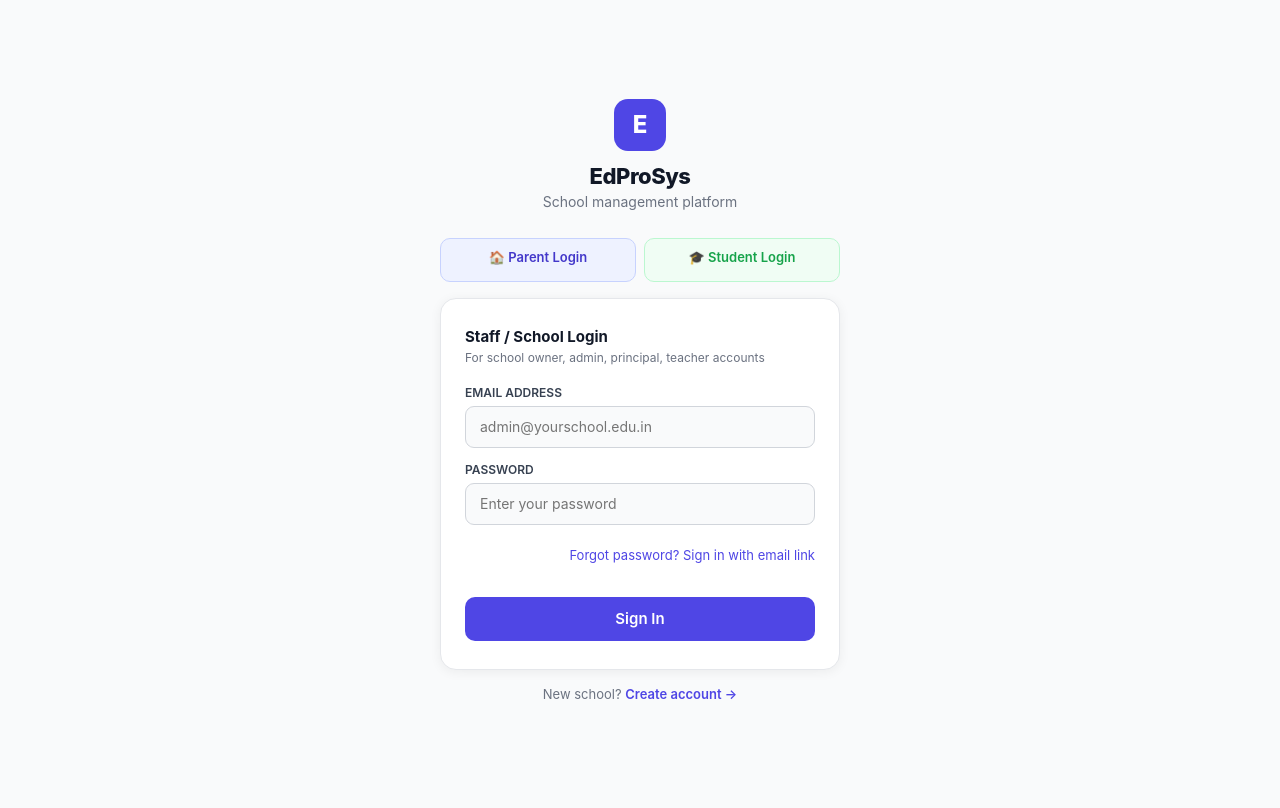
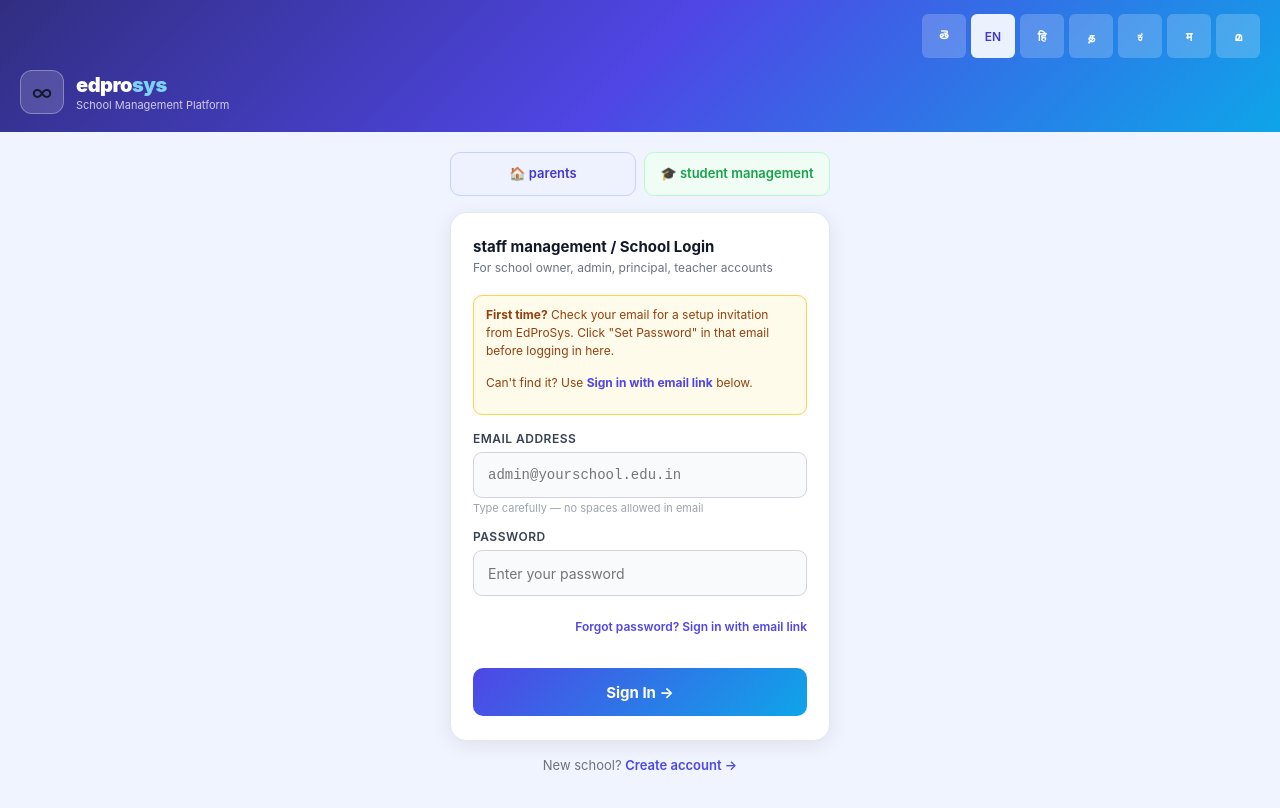
Before and after one commit to PranixQuick/School-OS, a Next.js app: page /login in a window 1280 px wide. Shown: the top 808 px of the page. Built offline with nearby package versions, Linux system fonts and the light colour scheme; no server answers.

Commit message:
fix(auth): strip whitespace/spaces from email input; add language switcher; refresh brand header; show invite status guidance when auth not set up

```diff
--- a/app/login/page.tsx
+++ b/app/login/page.tsx
@@ -2,26 +2,44 @@
 
 import { useState, useEffect, FormEvent, Suspense } from 'react';
 import { useRouter, useSearchParams } from 'next/navigation';
+import { T } from '@/lib/i18n';
+import { useLang } from '@/lib/useLang';
+import type { Lang } from '@/lib/i18n';
+
+// ─── Email sanitization ────────────────────────────────────────────────────────
+// Strips ALL whitespace (mid-string spaces from Samsung keyboard, Gboard autocorrect,
+// Telugu IME, mobile autofill injecting spaces around '@').
+function sanitizeEmail(raw: string): string {
+  return raw
+    .replace(/\s+/g, '')       // strip ALL whitespace including mid-string spaces
+    .toLowerCase()
+    .trim();
+}
 
 function QueryReader({
-  setEmail, setPassword, setShowMagicLink,
+  setEmail, setShowMagicLink,
 }: {
   setEmail: (v: string) => void;
-  setPassword: (v: string) => void;
   setShowMagicLink: (v: boolean) => void;
 }) {
   const searchParams = useSearchParams();
   useEffect(() => {
     if (searchParams.get('magic') === '1') setShowMagicLink(true);
     const emailParam = searchParams.get('email');
-    if (emailParam) setEmail(decodeURIComponent(emailParam));
-  }, [searchParams, setEmail, setPassword, setShowMagicLink]);
+    if (emailParam) setEmail(sanitizeEmail(decodeURIComponent(emailParam)));
+  }, [searchParams, setEmail, setShowMagicLink]);
   return null;
 }
 
+const LANG_SHORT: Partial<Record<Lang, string>> = {
+  en: 'EN', hi: 'हि', te: 'తె', ta: 'த', kn: 'ಕ', mr: 'म', ml: 'മ',
+};
+const LANG_ORDER: Lang[] = ['te', 'en', 'hi', 'ta', 'kn', 'mr', 'ml'];
+
 export default function LoginPage() {
   const router = useRouter();
-  const [email, setEmail] = useState('');
+  const { lang, setLang } = useLang();
+  const [email, setEmailRaw] = useState('');
   const [password, setPassword] = useState('');
   const [loading, setLoading] = useState(false);
   const [error, setError] = useState('');
@@ -29,16 +47,32 @@ export default function LoginPage() {
   const [magicLinkLoading, setMagicLinkLoading] = useState(false);
   const [magicLinkSent, setMagicLinkSent] = useState(false);
   const [magicLinkError, setMagicLinkError] = useState('');
+  const [emailWarning, setEmailWarning] = useState('');
+
+  // Always sanitize on the way in — catches paste, autofill, keyboard injection
+  function setEmail(v: string) {
+    const sanitized = sanitizeEmail(v);
+    setEmailRaw(sanitized);
+    // Warn user if we stripped characters (so they know what happened)
+    if (v !== sanitized && v.replace(/\s+/g,'').toLowerCase() === sanitized) {
+      setEmailWarning('Spaces removed from email address.');
+      setTimeout(() => setEmailWarning(''), 3000);
+    } else {
+      setEmailWarning('');
+    }
+  }
 
   async function handleLogin(e: FormEvent) {
     e.preventDefault();
     if (showMagicLink) return;
+    const cleanEmail = sanitizeEmail(email);
+    if (cleanEmail !== email) setEmailRaw(cleanEmail);
     setLoading(true); setError('');
     try {
       const res = await fetch('/api/auth/login', {
         method: 'POST',
         headers: { 'Content-Type': 'application/json' },
-        body: JSON.stringify({ email, password }),
+        body: JSON.stringify({ email: cleanEmail, password }),
       });
       const data = await res.json() as { error?: string; code?: string; redirectTo?: string };
       if (!res.ok) {
@@ -52,12 +86,13 @@ export default function LoginPage() {
   }
 
   async function handleMagicLink() {
-    if (!email.trim()) { setMagicLinkError('Please enter your email address above first.'); return; }
+    const cleanEmail = sanitizeEmail(email);
+    if (!cleanEmail) { setMagicLinkError('Please enter your email address above first.'); return; }
     setMagicLinkLoading(true); setMagicLinkError('');
     try {
       const res = await fetch('/api/auth/magic-link', {
         method: 'POST', headers: { 'Content-Type': 'application/json' },
-        body: JSON.stringify({ email }),
+        body: JSON.stringify({ email: cleanEmail }),
       });
       const data = await res.json() as { error?: string };
       if (!res.ok) { setMagicLinkError(data.error ?? 'Could not send link.'); return; }
@@ -67,36 +102,70 @@ export default function LoginPage() {
   }
 
   return (
-    <div style={{ minHeight: '100vh', background: '#F9FAFB', display: 'flex', alignItems: 'center', justifyContent: 'center', fontFamily: '-apple-system, BlinkMacSystemFont, "Segoe UI", sans-serif', padding: '24px' }}>
-      <div style={{ width: '100%', maxWidth: 400 }}>
+    <div style={{ minHeight: '100vh', background: '#F0F4FF', fontFamily: '-apple-system, BlinkMacSystemFont, "Segoe UI", sans-serif' }}>
+      <style>{`*{box-sizing:border-box}
+        .lang-btn{border:none;padding:5px 10px;border-radius:6px;font-size:12px;cursor:pointer;font-weight:600;font-family:inherit;background:rgba(255,255,255,0.2);color:#fff}
+        .lang-btn.active{background:rgba(255,255,255,0.9);color:#4338CA}
+        @keyframes spin{to{transform:rotate(360deg)}}
+      `}</style>
+
+      {/* Brand header strip */}
+      <div style={{ background: 'linear-gradient(135deg, #312E81 0%, #4F46E5 50%, #0EA5E9 100%)', padding: '14px 20px 18px' }}>
+        {/* Language selector */}
+        <div style={{ display: 'flex', gap: 5, flexWrap: 'wrap', marginBottom: 12, justifyContent: 'flex-end' }}>
+          {LANG_ORDER.map(l => (
+            <button key={l} onClick={() => setLang(l)}
+              className={`lang-btn${lang === l ? ' active' : ''}`}
+              title={l} aria-label={l}>
+              {LANG_SHORT[l]}
+            </button>
+          ))}
+        </div>
+        {/* Logo row */}
+        <div style={{ display: 'flex', alignItems: 'center', gap: 12 }}>
+          {/* Infinity icon (simplified brand representation) */}
+          <div style={{ width: 44, height: 44, borderRadius: 12, background: 'rgba(255,255,255,0.15)', backdropFilter: 'blur(8px)', border: '1px solid rgba(255,255,255,0.3)', display: 'flex', alignItems: 'center', justifyContent: 'center', fontSize: 22, flexShrink: 0 }}>
+            ∞
+          </div>
+          <div>
+            <div style={{ fontSize: 20, fontWeight: 900, color: '#fff', letterSpacing: '-0.5px' }}>edpro<span style={{ color: '#7DD3FC' }}>sys</span></div>
+            <div style={{ fontSize: 11, color: 'rgba(255,255,255,0.75)', marginTop: 1 }}>School Management Platform</div>
+          </div>
+        </div>
+      </div>
+
+      <div style={{ padding: '20px 20px 40px', maxWidth: 420, margin: '0 auto' }}>
         <Suspense fallback={null}>
-          <QueryReader setEmail={setEmail} setPassword={setPassword} setShowMagicLink={setShowMagicLink} />
+          <QueryReader setEmail={setEmail} setShowMagicLink={setShowMagicLink} />
         </Suspense>
 
-        {/* Logo */}
-        <div style={{ textAlign: 'center', marginBottom: 28 }}>
-          <div style={{ width: 52, height: 52, borderRadius: 14, background: '#4F46E5', display: 'flex', alignItems: 'center', justifyContent: 'center', margin: '0 auto 12px', fontSize: 24, fontWeight: 800, color: '#fff' }}>E</div>
-          <div style={{ fontSize: 22, fontWeight: 800, color: '#111827', letterSpacing: '-0.5px' }}>EdProSys</div>
-          <div style={{ fontSize: 14, color: '#6B7280', marginTop: 4 }}>School management platform</div>
-        </div>
-
-        {/* Role selector buttons — shown before the form */}
+        {/* Quick-access buttons */}
         <div style={{ display: 'flex', gap: 8, marginBottom: 16 }}>
-          <a href="/parent/login" style={{ flex: 1, textAlign: 'center', padding: '10px 8px', background: '#EEF2FF', borderRadius: 10, fontSize: 13, fontWeight: 600, color: '#4338CA', textDecoration: 'none', border: '1px solid #C7D2FE' }}>
-            🏠 Parent Login
+          <a href="/parent/login" style={{ flex: 1, textAlign: 'center', padding: '12px 8px', background: '#EEF2FF', borderRadius: 10, fontSize: 13, fontWeight: 600, color: '#4338CA', textDecoration: 'none', border: '1px solid #C7D2FE' }}>
+            🏠 {T('parents', lang as never)}
           </a>
-          <a href="/student/login" style={{ flex: 1, textAlign: 'center', padding: '10px 8px', background: '#F0FDF4', borderRadius: 10, fontSize: 13, fontWeight: 600, color: '#16A34A', textDecoration: 'none', border: '1px solid #BBF7D0' }}>
-            🎓 Student Login
+          <a href="/student/login" style={{ flex: 1, textAlign: 'center', padding: '12px 8px', background: '#F0FDF4', borderRadius: 10, fontSize: 13, fontWeight: 600, color: '#16A34A', textDecoration: 'none', border: '1px solid #BBF7D0' }}>
+            🎓 {T('student_management', lang as never)}
           </a>
         </div>
 
-        {/* Staff/Admin card */}
-        <div style={{ background: '#fff', borderRadius: 16, border: '1px solid #E5E7EB', padding: '28px 24px', boxShadow: '0 2px 12px rgba(0,0,0,0.06)' }}>
+        {/* Main card */}
+        <div style={{ background: '#fff', borderRadius: 16, border: '1px solid #E5E7EB', padding: '24px 22px', boxShadow: '0 4px 20px rgba(0,0,0,0.08)' }}>
 
           {!showMagicLink ? (
             <>
-              <div style={{ fontSize: 15, fontWeight: 700, color: '#111827', marginBottom: 4 }}>Staff / School Login</div>
-              <div style={{ fontSize: 12, color: '#6B7280', marginBottom: 20 }}>For school owner, admin, principal, teacher accounts</div>
+              <div style={{ fontSize: 15, fontWeight: 700, color: '#111827', marginBottom: 4 }}>
+                {T('staff_management', lang as never)} / School Login
+              </div>
+              <div style={{ fontSize: 12, color: '#6B7280', marginBottom: 20 }}>
+                For school owner, admin, principal, teacher accounts
+              </div>
+
+              {/* Setup guidance — shown when no auth accounts provisioned */}
+              <div style={{ background: '#FFFBEB', border: '1px solid #FCD34D', borderRadius: 9, padding: '10px 12px', marginBottom: 16, fontSize: 12, color: '#92400E', lineHeight: 1.5 }}>
+                <strong>First time?</strong> Check your email for a setup invitation from EdProSys. Click &quot;Set Password&quot; in that email before logging in here.
+                <br />Can&apos;t find it? Use <button type="button" onClick={() => setShowMagicLink(true)} style={{ background: 'none', border: 'none', color: '#4F46E5', cursor: 'pointer', fontWeight: 700, fontSize: 12, padding: 0, fontFamily: 'inherit' }}>Sign in with email link</button> below.
+              </div>
 
               {error && (
                 <div style={{ background: '#FEF2F2', border: '1px solid #FECACA', borderRadius: 8, padding: '10px 14px', fontSize: 13, color: '#991B1B', marginBottom: 16 }}>
@@ -104,34 +173,66 @@ export default function LoginPage() {
                 </div>
               )}
 
-              <form onSubmit={handleLogin}>
+              <form onSubmit={handleLogin} noValidate>
                 <div style={{ marginBottom: 14 }}>
-                  <label style={{ display: 'block', fontSize: 12, fontWeight: 600, color: '#374151', marginBottom: 6 }}>EMAIL ADDRESS</label>
-                  <input type="email" required value={email} onChange={e => setEmail(e.target.value)} disabled={loading}
-                    style={{ width: '100%', height: 42, borderRadius: 9, border: '1px solid #D1D5DB', background: loading ? '#F3F4F6' : '#F9FAFB', fontSize: 14, padding: '0 14px', outline: 'none', fontFamily: 'inherit', color: '#111827', boxSizing: 'border-box' }}
-                    placeholder="admin@yourschool.edu.in" />
+                  <label style={{ display: 'block', fontSize: 12, fontWeight: 600, color: '#374151', marginBottom: 6, letterSpacing: '0.04em' }}>
+                    EMAIL ADDRESS
+                  </label>
+                  <input
+                    type="email"
+                    inputMode="email"
+                    autoComplete="email"
+                    autoCorrect="off"
+                    autoCapitalize="none"
+                    spellCheck={false}
+                    required
+                    value={email}
+                    onChange={e => setEmail(e.target.value)}
+                    onPaste={e => {
+                      e.preventDefault();
+                      const pasted = e.clipboardData.getData('text');
+                      setEmail(pasted);
+                    }}
+                    disabled={loading}
+                    style={{ width: '100%', height: 46, borderRadius: 9, border: `1px solid ${emailWarning ? '#FCD34D' : '#D1D5DB'}`, background: loading ? '#F3F4F6' : '#F9FAFB', fontSize: 14, padding: '0 14px', outline: 'none', fontFamily: 'monospace', color: '#111827' }}
+                    placeholder="admin@yourschool.edu.in"
+                  />
+                  {emailWarning && (
+                    <div style={{ fontSize: 11, color: '#D97706', marginTop: 3 }}>ℹ {emailWarning}</div>
+                  )}
+                  <div style={{ fontSize: 11, color: '#9CA3AF', marginTop: 3 }}>
+                    Type carefully — no spaces allowed in email
+                  </div>
                 </div>
                 <div style={{ marginBottom: 8 }}>
-                  <label style={{ display: 'block', fontSize: 12, fontWeight: 600, color: '#374151', marginBottom: 6 }}>PASSWORD</label>
-                  <input type="password" required value={password} onChange={e => setPassword(e.target.value)} disabled={loading}
-                    style={{ width: '100%', height: 42, borderRadius: 9, border: '1px solid #D1D5DB', background: loading ? '#F3F4F6' : '#F9FAFB', fontSize: 14, padding: '0 14px', outline: 'none', fontFamily: 'inherit', color: '#111827', boxSizing: 'border-box' }}
-                    placeholder="Enter your password" />
+                  <label style={{ display: 'block', fontSize: 12, fontWeight: 600, color: '#374151', marginBottom: 6, letterSpacing: '0.04em' }}>
+                    PASSWORD
+                  </label>
+                  <input
+                    type="password"
+                    autoComplete="current-password"
+                    required
+                    value={password}
+                    onChange={e => setPassword(e.target.value)}
+                    disabled={loading}
+                    style={{ width: '100%', height: 46, borderRadius: 9, border: '1px solid #D1D5DB', background: loading ? '#F3F4F6' : '#F9FAFB', fontSize: 14, padding: '0 14px', outline: 'none', fontFamily: 'inherit', color: '#111827' }}
+                    placeholder="Enter your password"
+                  />
                 </div>
                 <div style={{ textAlign: 'right', marginBottom: 20 }}>
                   <button type="button" onClick={() => setShowMagicLink(true)}
-                    style={{ background: 'none', border: 'none', color: '#4F46E5', fontSize: 13, cursor: 'pointer', fontFamily: 'inherit', padding: 0 }}>
+                    style={{ background: 'none', border: 'none', color: '#4F46E5', fontSize: 12, cursor: 'pointer', fontFamily: 'inherit', padding: 0, fontWeight: 600 }}>
                     Forgot password? Sign in with email link
                   </button>
                 </div>
                 <button type="submit" disabled={loading}
-                  style={{ width: '100%', height: 44, borderRadius: 10, border: 'none', background: loading ? '#818CF8' : '#4F46E5', color: '#fff', fontSize: 15, fontWeight: 600, cursor: loading ? 'not-allowed' : 'pointer', fontFamily: 'inherit', display: 'flex', alignItems: 'center', justifyContent: 'center', gap: 8, boxSizing: 'border-box' }}>
+                  style={{ width: '100%', height: 48, borderRadius: 10, border: 'none', background: loading ? '#818CF8' : 'linear-gradient(135deg, #4F46E5 0%, #0EA5E9 100%)', color: '#fff', fontSize: 15, fontWeight: 700, cursor: loading ? 'not-allowed' : 'pointer', fontFamily: 'inherit', display: 'flex', alignItems: 'center', justifyContent: 'center', gap: 8 }}>
                   {loading ? (
                     <>
-                      <style>{`@keyframes spin{to{transform:rotate(360deg)}}`}</style>
                       <div style={{ width: 16, height: 16, border: '2px solid rgba(255,255,255,0.3)', borderTop: '2px solid #fff', borderRadius: '50%', animation: 'spin 0.7s linear infinite' }} />
                       Signing in...
                     </>
-                  ) : 'Sign In'}
+                  ) : 'Sign In →'}
                 </button>
               </form>
             </>
@@ -144,17 +245,22 @@ export default function LoginPage() {
               {!magicLinkSent ? (
                 <>
                   <div style={{ marginBottom: 16 }}>
-                    <label style={{ display: 'block', fontSize: 12, fontWeight: 600, color: '#374151', marginBottom: 6 }}>EMAIL ADDRESS</label>
-                    <input type="email" value={email} onChange={e => setEmail(e.target.value)}
-                      style={{ width: '100%', height: 42, borderRadius: 9, border: '1px solid #D1D5DB', background: '#F9FAFB', fontSize: 14, padding: '0 14px', outline: 'none', fontFamily: 'inherit', color: '#111827', boxSizing: 'border-box' }}
-                      placeholder="admin@yourschool.edu.in" />
+                    <label style={{ display: 'block', fontSize: 12, fontWeight: 600, color: '#374151', marginBottom: 6, letterSpacing: '0.04em' }}>EMAIL ADDRESS</label>
+                    <input
+                      type="email" inputMode="email" autoCorrect="off" autoCapitalize="none" spellCheck={false}
+                      value={email}
+                      onChange={e => setEmail(e.target.value)}
+                      onPaste={e => { e.preventDefault(); setEmail(e.clipboardData.getData('text')); }}
+                      style={{ width: '100%', height: 46, borderRadius: 9, border: '1px solid #D1D5DB', background: '#F9FAFB', fontSize: 14, padding: '0 14px', outline: 'none', fontFamily: 'monospace', color: '#111827' }}
+                      placeholder="admin@yourschool.edu.in"
+                    />
                   </div>
                   {magicLinkError && (
                     <div style={{ background: '#FEF2F2', border: '1px solid #FECACA', borderRadius: 8, padding: '10px 14px', fontSize: 13, color: '#991B1B', marginBottom: 14 }}>{magicLinkError}</div>
                   )}
-                  <button type="button" onClick={handleMagicLink} disabled={magicLinkLoading}
-                    style={{ width: '100%', height: 44, borderRadius: 10, border: 'none', background: magicLinkLoading ? '#818CF8' : '#4F46E5', color: '#fff', fontSize: 15, fontWeight: 600, cursor: magicLinkLoading ? 'not-allowed' : 'pointer', fontFamily: 'inherit', display: 'flex', alignItems: 'center', justifyContent: 'center', gap: 8, boxSizing: 'border-box', marginBottom: 12 }}>
-                    {magicLinkLoading ? 'Sending...' : 'Send sign-in link'}
+                  <button type="button" onClick={() => void handleMagicLink()} disabled={magicLinkLoading}
+                    style={{ width: '100%', height: 46, borderRadius: 10, border: 'none', background: magicLinkLoading ? '#818CF8' : '#4F46E5', color: '#fff', fontSize: 15, fontWeight: 600, cursor: magicLinkLoading ? 'not-allowed' : 'pointer', fontFamily: 'inherit', display: 'flex', alignItems: 'center', justifyContent: 'center', gap: 8, marginBottom: 12 }}>
+                    {magicLinkLoading ? 'Sending...' : '📧 Send sign-in link'}
                   </button>
                   <button type="button" onClick={() => { setShowMagicLink(false); setMagicLinkError(''); }}
                     style={{ width: '100%', background: 'none', border: 'none', color: '#6B7280', fontSize: 13, cursor: 'pointer', fontFamily: 'inherit', padding: '6px 0' }}>
@@ -167,6 +273,7 @@ export default function LoginPage() {
                   <div style={{ fontSize: 15, fontWeight: 700, color: '#166534', marginBottom: 6 }}>Check your inbox</div>
                   <div style={{ fontSize: 13, color: '#374151', lineHeight: 1.6 }}>
                     We sent a sign-in link to <strong>{email}</strong>.
+                    <br />Didn&apos;t get it? Check spam or try again.
                   </div>
                 </div>
               )}
```
